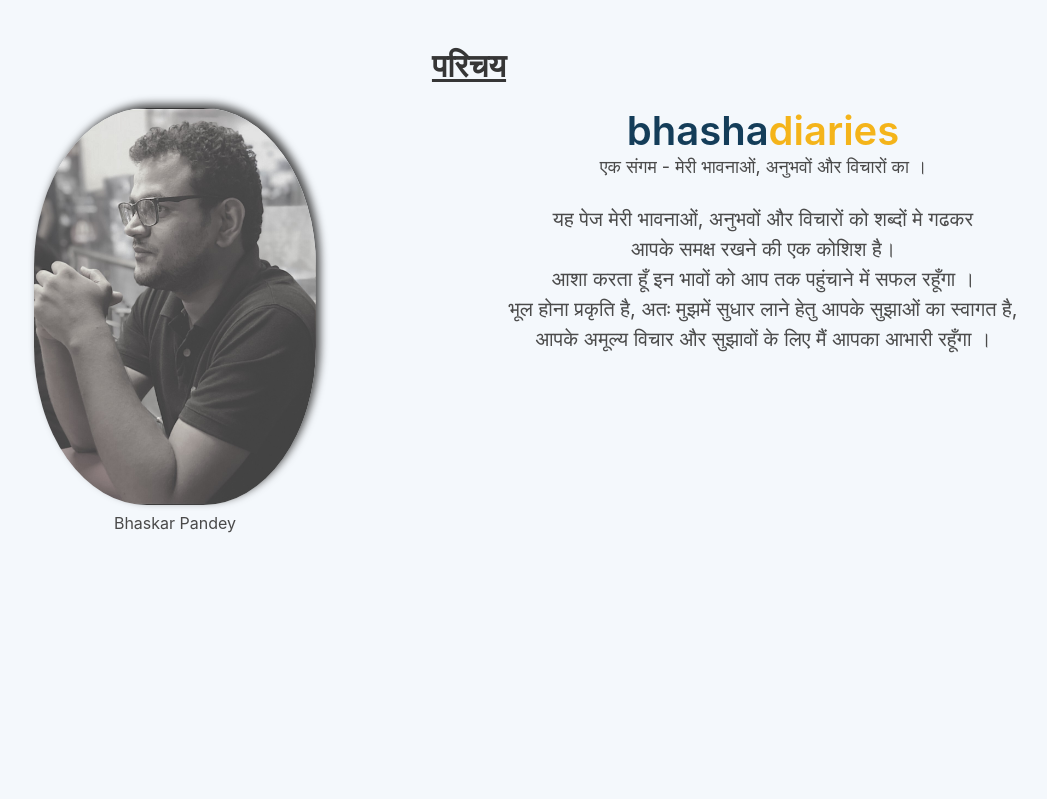
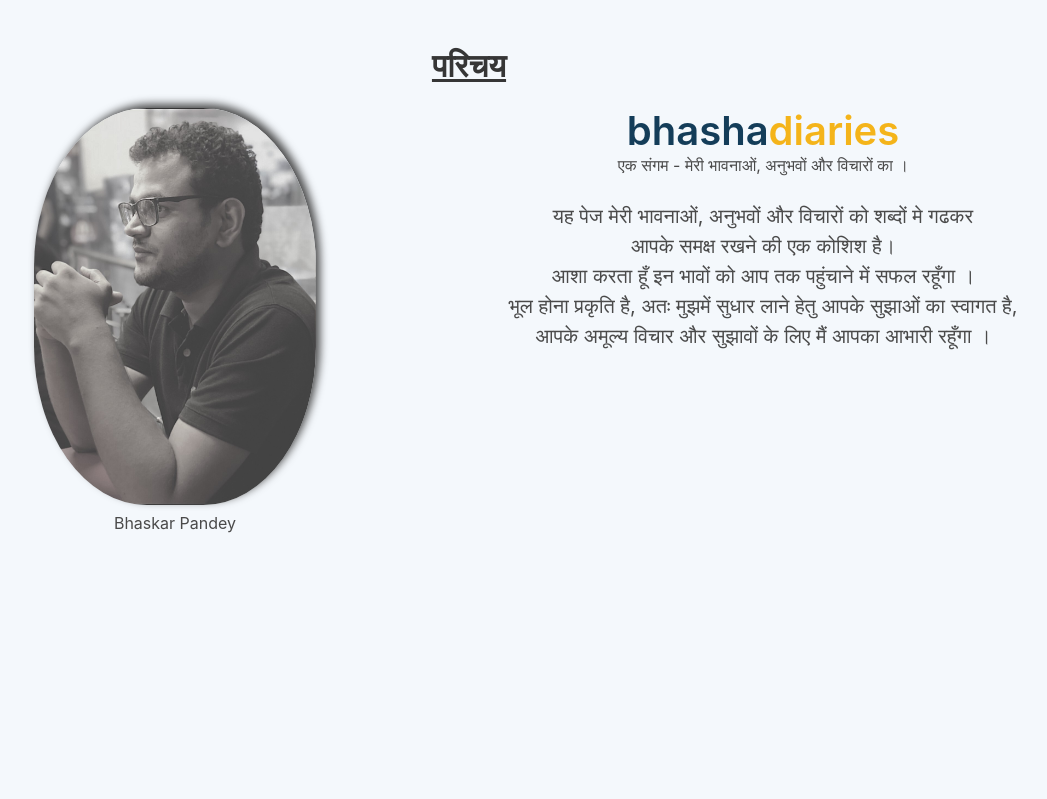
Before and after one commit to Krandheer/poetry, a Django app: page / in a window 1280 px wide. Shown: the part 852-1651 px from the top of the page, without its empty margins (171-1218 px from the left). Run offline with Django 3.2, Linux system fonts and the light colour scheme; data that the repository does not hold is empty; some libraries are stand-ins or nearby versions.

Commit message:
font modified

```diff
--- a/blog/templates/blog/home.html
+++ b/blog/templates/blog/home.html
@@ -63,7 +63,7 @@
 			<div class="column" style="text-align: center;">
 				<div><h1 class="title is-2"><span id="b">bhasha</span><span id="d">diaries<span></h1>
 				</div>
-				<p style="font-size: 18px;">एक संगम - मेरी भावनाओं, अनुभवों और विचारों का ।</p>
+				<p style="font-size: 16px;">एक संगम - मेरी भावनाओं, अनुभवों और विचारों का ।</p>
 				<br>
 				<p style="font-size: 20px;">यह पेज मेरी भावनाओं, अनुभवों और विचारों को शब्दों मे गढकर<br> आपके समक्ष रखने की एक कोशिश है।<br>
 					आशा करता हूँ इन भावों को आप तक पहुंचाने में सफल रहूँगा ।<br>
```
